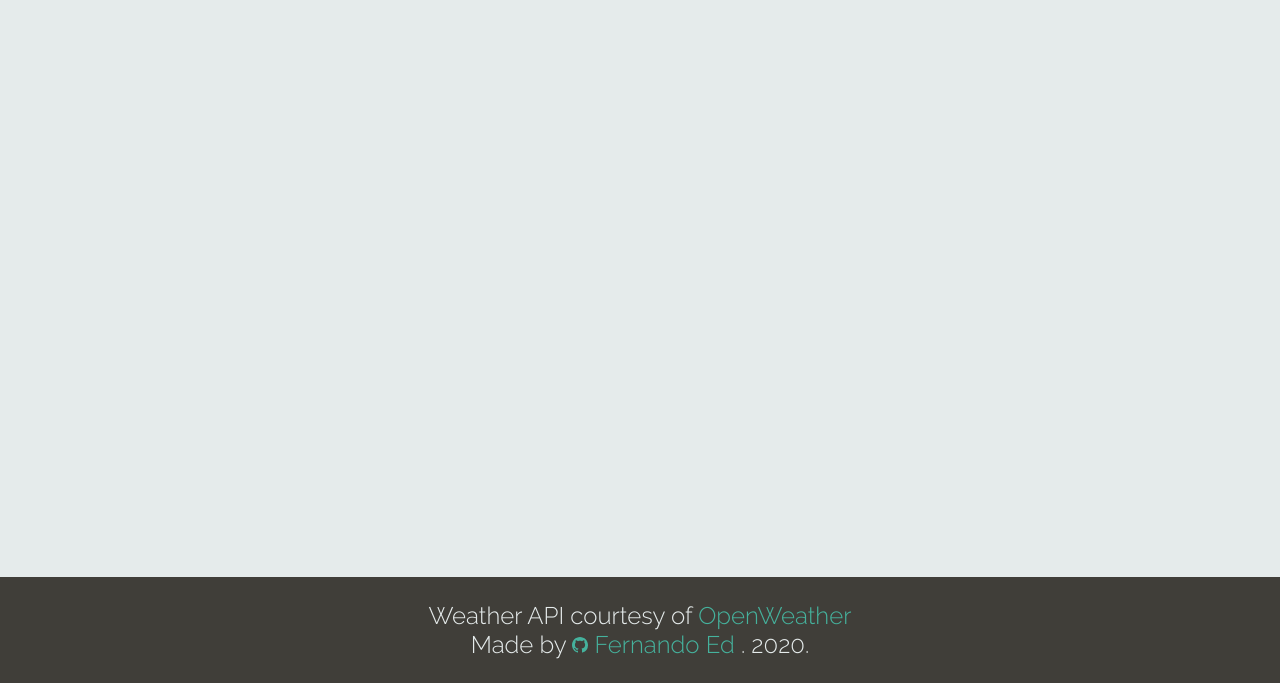
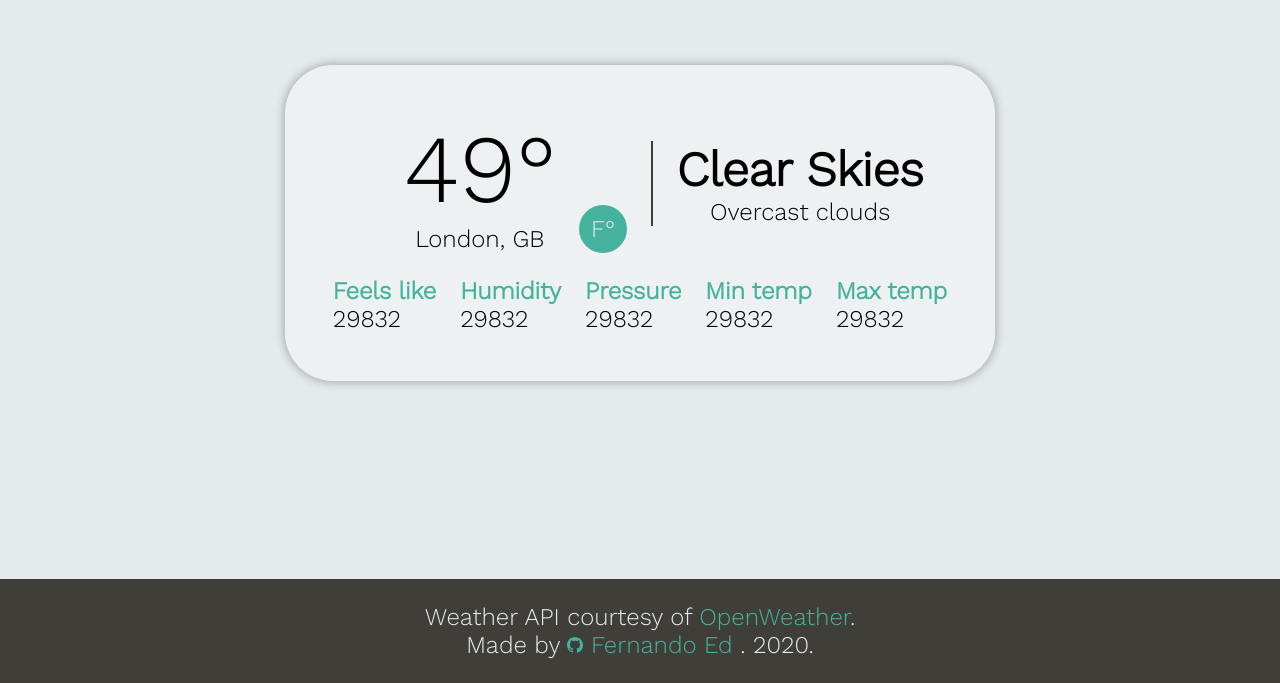
Before and after one commit to FernanEd/weatherapp, a plain HTML site: page index.html in a window 1280 px wide. Shown: the part 117-800 px from the top of the page. Drawn offline with nearby package versions, Linux system fonts and the light colour scheme; no server answers.

Commit message:
added html css for results page

```diff
--- a/index.html
+++ b/index.html
@@ -41,10 +41,46 @@
         </div>
       </div>
 
-      <div id="result-screen"></div>
+      <div id="result-screen">
+        <div id="result-content">
+          <div id="result-summary">
+            <div class="summary-item">
+              <div id="result-temp">49°</div>
+              <div id="result-place">London, GB</div>
+              <button id="convert-units-btn">F°</button>
+            </div>
+            <div id="result-weather" class="summary-item">
+              <h1 class="header">Clear Skies</h1>
+              <p class="desc">Overcast clouds</p>
+            </div>
+          </div>
+          <div id="result-details">
+            <div id="result-feeling" class="details-item">
+              <h2 class="header">Feels like</h2>
+              <p class="desc">29832</p>
+            </div>
+            <div id="result-humidity" class="details-item">
+              <h2 class="header">Humidity</h2>
+              <p class="desc">29832</p>
+            </div>
+            <div id="result-pressure" class="details-item">
+              <h2 class="header">Pressure</h2>
+              <p class="desc">29832</p>
+            </div>
+            <div id="result-mintemp" class="details-item">
+              <h2 class="header">Min temp</h2>
+              <p class="desc">29832</p>
+            </div>
+            <div id="result-maxtemp" class="details-item">
+              <h2 class="header">Max temp</h2>
+              <p class="desc">29832</p>
+            </div>
+          </div>
+        </div>
+      </div>
     </div>
     <footer>
-      <p>Weather API courtesy of <a href="" target="_blank">OpenWeather</a></p>
+      <p>Weather API courtesy of <a href="" target="_blank">OpenWeather</a>.</p>
       <p>
         Made by
         <a href="https://github.com/FernanEd" target="_blank">
--- a/style.css
+++ b/style.css
@@ -1,5 +1,4 @@
-@import url('https://fonts.googleapis.com/css2?family=Raleway:wght@200;300&display=swap');
-
+@import url('https://fonts.googleapis.com/css2?family=Work+Sans:wght@200;300&display=swap');
 :root {
   --darkgreen: #30505c;
   --green: #45b29d;
@@ -24,7 +23,7 @@ a:hover {
 
 body {
   margin: 0;
-  font-family: 'Raleway', sans-serif;
+  font-family: 'Work Sans', sans-serif;
   font-size: 1.5em;
   background-color: var(--light);
 }
@@ -64,7 +63,7 @@ body {
   border-radius: 50%;
   outline: 0;
 
-  font-family: 'Raleway', sans-serif;
+  font-family: 'Work Sans', sans-serif;
   font-size: 1.5em;
 
   width: 1.5em;
@@ -97,7 +96,7 @@ body {
   border: 0;
   border-bottom: 2px solid var(--dark);
 
-  font-family: 'Raleway', sans-serif;
+  font-family: 'Work Sans', sans-serif;
   font-size: 1.5em;
 
   text-align: center;
@@ -129,6 +128,102 @@ footer p {
   margin: 0;
 }
 
+#result-content {
+  padding: 2em;
+
+  display: flex;
+  flex-direction: column;
+  justify-content: center;
+
+  border-radius: 2em;
+
+  gap: 1em;
+
+  background-color: rgba(255, 255, 255, 0.3);
+  box-shadow: 0px 0px 10px 1px rgba(0, 0, 0, 0.3);
+  box-sizing: border-box;
+}
+
+#result-summary {
+  display: flex;
+  justify-content: center;
+  align-items: center;
+  gap: 1em;
+}
+
+#result-temp {
+  font-size: 4em;
+}
+
+.summary-item {
+  flex: 1;
+  text-align: center;
+}
+
+.summary-item:last-child {
+  border-left: 2px solid var(--dark);
+}
+
+#result-details {
+  display: flex;
+  flex-wrap: wrap;
+  justify-content: center;
+  gap: 1em;
+}
+
+.summary-item h1 {
+  margin: 0;
+}
+
+.summary-item p {
+  margin: 0;
+}
+
+.details-item h2 {
+  color: var(--green);
+  font-size: 1em;
+  margin: 0;
+}
+
+.details-item p {
+  margin: 0;
+}
+
+.summary-item:first-child {
+  position: relative;
+}
+
+#convert-units-btn {
+  position: absolute;
+  right: 0;
+  bottom: 0;
+
+  background-color: var(--green);
+  color: var(--light);
+  border: 0;
+  border-radius: 50%;
+  outline: 0;
+
+  font-family: 'Work Sans', sans-serif;
+  font-size: 1em;
+
+  width: 1em;
+  height: 1em;
+  padding: 1em;
+
+  display: flex;
+  justify-content: center;
+  align-items: center;
+  box-sizing: border-box;
+
+  cursor: pointer;
+  transition: filter 0.3s ease;
+}
+
+#convert-units-btn:hover {
+  filter: brightness(1.2);
+}
+
 @media (max-width: 768px) {
   body {
     font-size: 1em;
@@ -138,7 +233,8 @@ footer p {
     height: calc(100vh - 5.5em);
   }
 
-  #main-screen {
+  #main-screen,
+  #result-screen {
     width: 80%;
   }
 }
@@ -151,4 +247,13 @@ footer p {
   #search-input {
     font-size: 1.25em;
   }
+
+  #result-summary {
+    flex-direction: column;
+  }
+
+  .summary-item:last-child {
+    border: 0;
+    border-top: 2px solid var(--darkgreen);
+  }
 }
```
